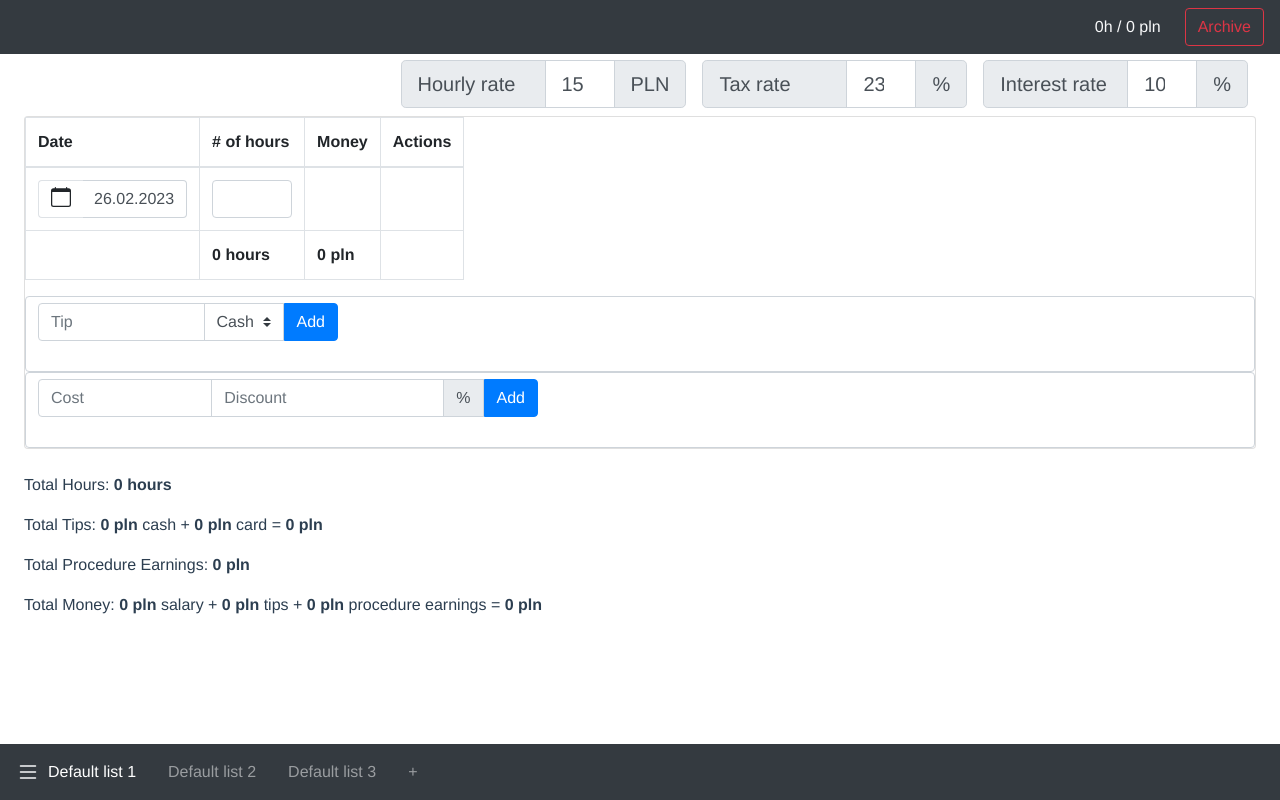
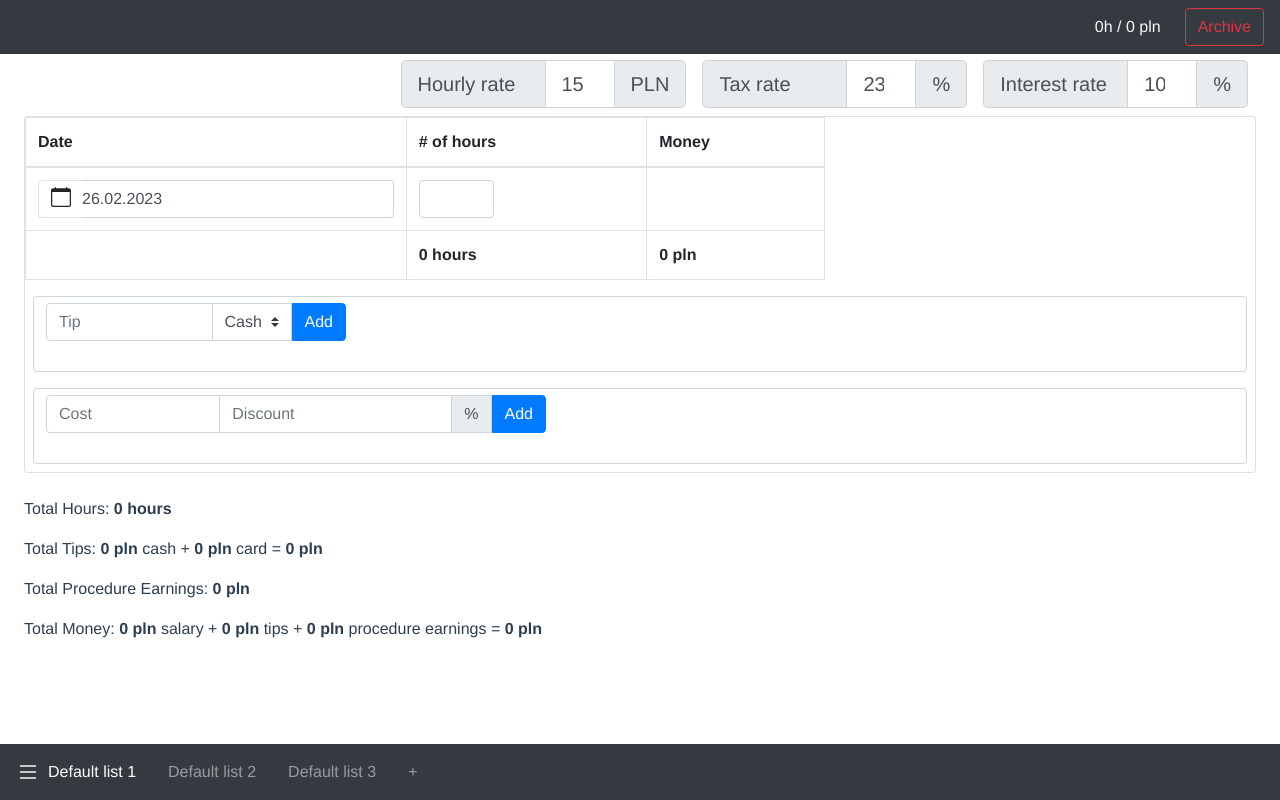
Before and after one commit to sheldonfar/listio, a Vue app: page / in a window 1280 px wide. Built offline with nearby package versions, Linux system fonts and the light colour scheme.

Commit message:
Show actions as row details, more layout fixes

```diff
--- a/src/components/DatePicker.vue
+++ b/src/components/DatePicker.vue
@@ -10,7 +10,7 @@
         </b-button>
       </template>
       <label
-        class="form-control border-left-0"
+        class="form-control border-left-0 pl-0"
         role="button"
       >
         {{ new Date(value).toLocaleDateString('pl-PL') }}
--- a/src/components/NavList.vue
+++ b/src/components/NavList.vue
@@ -3,10 +3,11 @@
     <div class="table-responsive">
       <b-table
         hover
-        class="record-table"
+        class="record-table w-100"
         bordered
         :items="records"
         :fields="fields"
+        @row-clicked="handleRowClicked"
       >
         <template #cell(date)="data">
           <DatePicker
@@ -33,24 +34,6 @@
           {{ data.item.value * hourlyRate }} pln
         </template>
 
-        <template #cell(actions)="data">
-          <b-button
-            class="mr-2"
-            variant="info"
-            :disabled="isRecordEditMode"
-            @click="handleEnableRecordEditMode(data.item.id)"
-          >
-            Edit
-          </b-button>
-          <b-button
-            class="mr-2"
-            variant="dark"
-            @click="handleRemoveRecord(data.item.id)"
-          >
-            Delete
-          </b-button>
-        </template>
-
         <template #custom-foot>
           <tr>
             <th>
@@ -69,21 +52,42 @@
               />
             </th>
             <th />
-            <th />
           </tr>
           <tr>
             <th />
             <th>{{ totalHours }} hours</th>
             <th>{{ totalMoney }} pln</th>
-            <th />
           </tr>
+        </template>
+
+        <template #row-details="row">
+          <b-button
+            class="mr-2"
+            variant="info"
+            :disabled="isRecordEditMode"
+            @click="handleEnableRecordEditMode(row.item.id)"
+          >
+            Edit
+          </b-button>
+          <b-button
+            class="mr-2"
+            variant="dark"
+            @click="handleRemoveRecord(row.item.id)"
+          >
+            Delete
+          </b-button>
         </template>
       </b-table>
     </div>
 
-    <Tips :list-id="selectedList.id" />
+    <div class="px-2 pb-2">
+      <Tips
+        class="mb-3"
+        :list-id="selectedList.id"
+      />
 
-    <Interests :list-id="selectedList.id" />
+      <Interests :list-id="selectedList.id" />
+    </div>
   </b-card>
 </template>
 
@@ -115,7 +119,6 @@ export default {
                     label: "# of hours",
                 },
                 "money",
-                "actions"
             ]
         };
     },
@@ -123,7 +126,9 @@ export default {
         ...mapGetters(["lists", "getListRecords", "hourlyRate", "selectedList"]),
         records() {
             const listId = this.selectedList.id;
-            return this.getListRecords(listId).sort((a, b) => new Date(a.date).getTime() - new Date(b.date).getTime());
+            return this.getListRecords(listId)
+            .sort((a, b) => new Date(a.date).getTime() - new Date(b.date).getTime())
+            .map(record => ({ ...record, _showDetails: false }));
         },
         totalMoney() {
             return this.records.reduce((acc, record) => acc + record.value * this.hourlyRate, 0);
@@ -133,6 +138,9 @@ export default {
         }
     },
     methods: {
+        handleRowClicked(item) {
+          this.$set(item, '_showDetails', !item._showDetails)
+        },
         handleEnableRecordEditMode(recordId) {
             this.isRecordEditMode = true;
             this.focusedRecordId = recordId;
@@ -185,11 +193,12 @@ export default {
 }
 
 .record-table {
-  width: max-content;
+  min-width: max-content;
+  max-width: 800px;
 }
 
 .value-input {
-  width: 80px;
+  width: 75px;
   max-width: fit-content;
 }
 </style>
```
